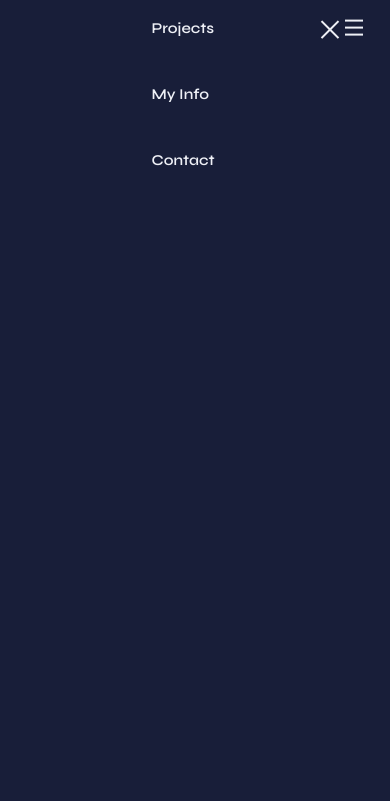
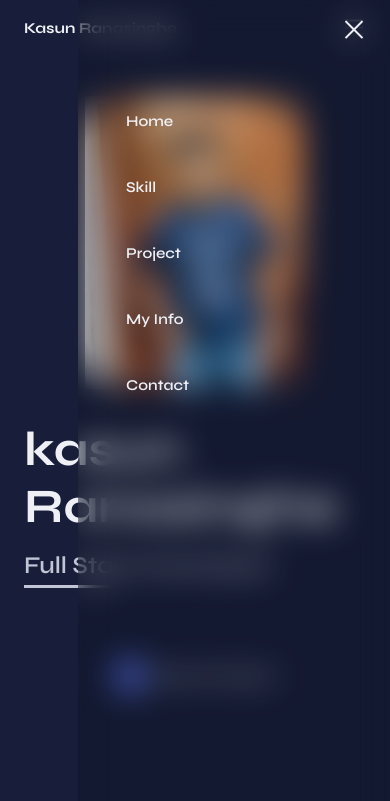
Before and after one commit to Ranasinghe01/my_portfolio_no_framework, a plain HTML site: page index.html in a window 390 px wide. Both pictures are taken after a click on the element 330 px from the left and 30 px from the top of the page. Shown: the top 801 px of the page. Drawn offline with nearby package versions, Linux system fonts and the light colour scheme.

Commit message:
second commit

```diff
--- a/css/style.css
+++ b/css/style.css
@@ -152,21 +152,21 @@ img {
     font-weight: var(--font-bold);
 }
 
-.nav__close,
-.nav__toggle {
+.nav__toggle,
+.nav__close {
     font-size: 1.5rem;
     color: var(--title-color);
     cursor: pointer;
 }
 
 /*=================Navigation for mobile device=====================*/
-@media screen and(max-width: 1150px) {
+@media screen and (max-width: 1150px) {
     .nav__menu {
         position: fixed;
         top: 0;
         right: -100%;
         background-color: hsla(var(--hue), 70%, 4%, .2);
-        backdrop-filter: blur(16%);
+        backdrop-filter: blur(16px);
         -webkit-backdrop-filter: blur(16px);
         width: 80%;
         height: 100%;
@@ -204,7 +204,7 @@ img {
 }
 
 .nav__link:hover::after {
-    width: 30%;
+    width: 40%;
 }
 
 .nav__close {
@@ -212,3 +212,104 @@ img {
     top: 1rem;
     right: 1.5rem;
 }
+
+/* Show menu */
+.show-menu {
+    right: 0;
+}
+
+/*Add blur header*/
+.blur-header::after {
+    content: '';
+    position: absolute;
+    width: 1000%;
+    height: 100%;
+    background-color: hsla(var(--hue), 70%, 4%, .2);
+    backdrop-filter: blur(16px);
+    top: 0;
+    left: 0;
+    z-index: -1;
+
+}
+
+/*=================HOME====================*/
+
+.home__container {
+    row-gap: 2rem;
+    padding-top: 1rem;
+}
+
+.home__img {
+    width: 220px;
+    justify-self: center;
+    mask-image: radial-gradient(circle,
+            hsla(var(--hue), 80%, 36%) 80%,
+            transparent 100%);
+}
+
+.home__name {
+    font-size: var(--biggest-font-size);
+    font-weight: var(--font-bold);
+    word-break: break-word;
+    margin-bottom: 1rem;
+}
+
+.home__profession {
+    position: relative;
+    font-size: var(--big-font-size);
+    color: var(--text-color);
+}
+
+.home__profession::after {
+    content: '';
+    position: absolute;
+    left: 0;
+    bottom: -.5rem;
+    width: 25%;
+    height: 3px;
+    background-color: var(--text-color);
+}
+
+.home__scroll {
+    color: var(--title-color);
+    display: inline-flex;
+    column-gap: .5rem;
+    align-items: center;
+    justify-self: center;
+    margin-top: 3rem;
+}
+
+.home__scroll-box {
+    background-color: var(--first-color);
+    width: 32px;
+    height: 32px;
+    display: grid;
+    place-items: center;
+    font-size: 1.5rem;
+    overflow: hidden;
+}
+
+.home__scroll-text {
+    font-weight: var(--font-semi-bold);
+}
+
+.home__scroll-box i {
+    animation: scroll-down 3s infinite;
+}
+
+/*Animate scroll icon*/
+
+@keyframes scroll-down {
+    0%{
+        transform: translateY(-1rem);
+        opacity: 0;
+    }
+    50%{
+        transform: translateY(0);
+        opacity: 1;
+    }
+    100%{
+        transform: translateY(.6rem);
+        opacity: 0;
+    }
+}
--- a/index.html
+++ b/index.html
@@ -7,9 +7,9 @@
     <meta http-equiv="X-UA-Compatible" content="ie=edge">
 
     <!--=============FAVICON===========-->
-    <link rel="shortcut icon" href="./img/my_favicon_3.png">
+    <link rel="shortcut icon" href="./img/my_favicon_3.png" type="image/x-icon">
 
-    <!--==========REMIXICONS=============-->
+    <!--==========REMIX ICONS=============-->
     <link rel="stylesheet" href="https://cdnjs.cloudflare.com/ajax/libs/remixicon/4.2.0/remixicon.min.css">
 
     <!--==========CSS=============-->
@@ -21,20 +21,19 @@
     <!--=================HEADER=================-->
     <header class="header" id="header">
         <nav class="nav container">
-            <a href="#" class="nav__logo"></a>
+            <a href="#" class="nav__logo">Kasun Ranasinghe</a>
             <div class="nav__menu" id="nav-menu">
                 <ul class="nav__list">
-
                     <li>
                         <a href="#home" class="nav__link">Home</a>
                     </li>
 
                     <li>
-                        <a href="#skills" class="nav__link">Skills</a>
+                        <a href="#skill" class="nav__link">Skill</a>
                     </li>
 
                     <li>
-                        <a href="#projects" class="nav__link">Projects</a>
+                        <a href="#project" class="nav__link">Project</a>
                     </li>
 
                     <li>
@@ -62,14 +61,74 @@
     <!--=================MAIN====================-->
     <main class="main"></main>
 
+    <!--=================HOME====================-->
+    <section class="home section" id="home">
+        <div class="home__container container grid">
+            <img src="img/Profile.jpeg" alt="image" class="home__img">
+
+            <div class="home__data">
+                <h1 class="home__name">kasun <br> Ranasinghe</h1>
+                <h3 class="home__profession">Full Stack Developer</h3>
+            </div>
+
+            <a href="#project" class="home__scroll">
+                <div class="home__scroll-box">
+                    <i class="ri-arrow-down-line"></i>
+                </div>
+
+                <span class="home__scroll-text">Recent Projects</span>
+            </a>
+        </div>
+    </section>
+
+    <!--=================SKILLS====================-->
+    <section class="skill section" id="skill">
+        <div class="skill-container container grid">
+            <article class="project"></article>
+            <a href="" target="_blank" class="project__link"></a>
+            <h2 class="project-title">Restaurant web site</h2>
+            <p class="project__description">
+                Short description of the project that
+                was created out in this portfolio.
+            </p>
+
+            <img src="" alt="image" class="project__img">
+
+            <i class="ri-arrow-right-line"></i>
+
+        </div>
+    </section>
+
+    <!--=================PROJECTS====================-->
+    <section class="project section" id="project">
+
+    </section>
+
+    <!--=================INFO====================-->
+    <section class="info section" id="info">
+
+    </section>
+
+    <!--=================CONTACT====================-->
+    <section class="contact section" id="contact">
+
+    </section>
+
+
     <!--=================FOOTER==================-->
     <footer class="footer"></footer>
 
     <!--===========SCROLL UP======================-->
 
 
-    <!--===============SCROLLREVEAL===============-->
+    <!--=============== SCROLL REVEAL ===============-->
     <script src=""></script>
+
+    <!--=============== EMAIL JS ===============-->
+    <script src=""></script>
+
+    <!--=============== MAIN JS ===============-->
+    <script src="js/main.js"></script>
 
 </body>
 </html>
--- a/js/main.js
+++ b/js/main.js
@@ -0,0 +1,39 @@
+
+/*===============SHOW MENU================*/
+const navMenu = document.getElementById('nav-menu'),
+    navToggle = document.getElementById('nav-toggle'),
+    navClose = document.getElementById('nav-close')
+
+/* Menu show */
+if (navToggle) {
+    navToggle.addEventListener('click', () => {
+        navMenu.classList.add('show-menu');
+    });
+}
+
+/* Hide menu */
+if (navClose) {
+    navClose.addEventListener('click', () => {
+        navMenu.classList.remove('show-menu');
+    });
+}
+
+/*=====================REMOVE MENU MOBILE==================*/
+const navLink = document.querySelectorAll('.nav__link')
+
+const linkAction = () => {
+    const navMenu = document.getElementById('nav-menu')
+    //When we click on each navLink
+    navMenu.classList.add('show-menu')
+}
+navLink.forEach(n => n.addEventListener('click', linkAction));
+
+
+/*=================ADD BLUR HEADER====================*/
+const blurHeader = () => {
+    const header = document.getElementById('header')
+    //Add a class if the bottom offset is greater than 50 of the
+    this.scrollY >= 50 ? header.classList.add('blur-header')
+                       : header.classList.remove('blur-header')
+}
+window.addEventListener('scroll', blurHeader)
```
Also changed, not shown: img/Profile.jpeg (added).
